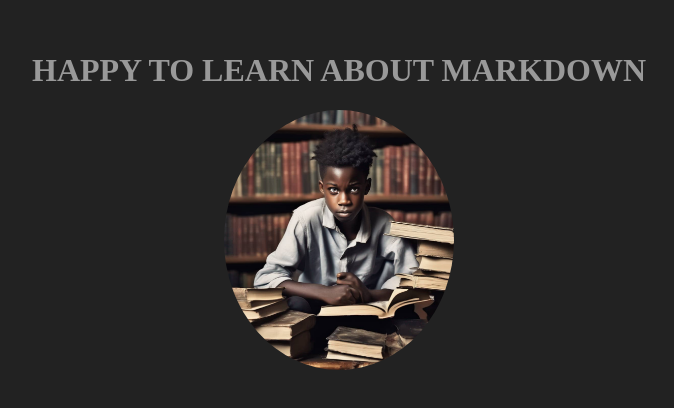
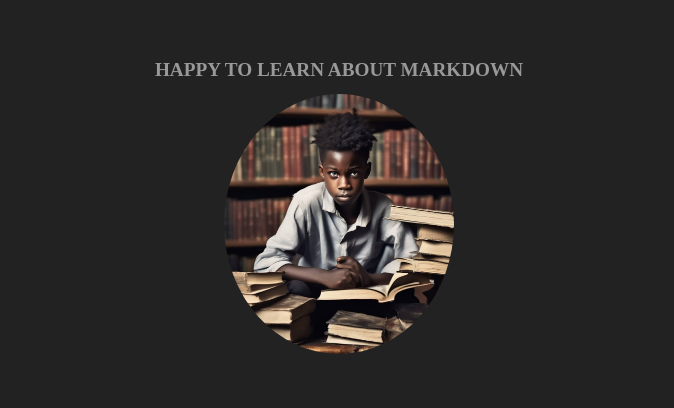
Before and after one commit to Eskido1/first-markdown, a plain HTML site: page index.html in a window 1280 px wide. Shown: the part 208-616 px from the top of the page, without its empty margins (309-983 px from the left). Drawn offline with Linux system fonts and the light colour scheme.

Commit message:
my readme

```diff
--- a/index.html
+++ b/index.html
@@ -31,6 +31,11 @@
             rotate: 360deg;
 
         }
+        h1{
+            font-family:  'Times New Roman', Times, serif;
+            font-size: larger;
+            animation: slide 3s linear forwards;
+        }
     </style>
 </head>
 <body>
```
Also changed, not shown: screenshot.PNG (added), 1 other file.
